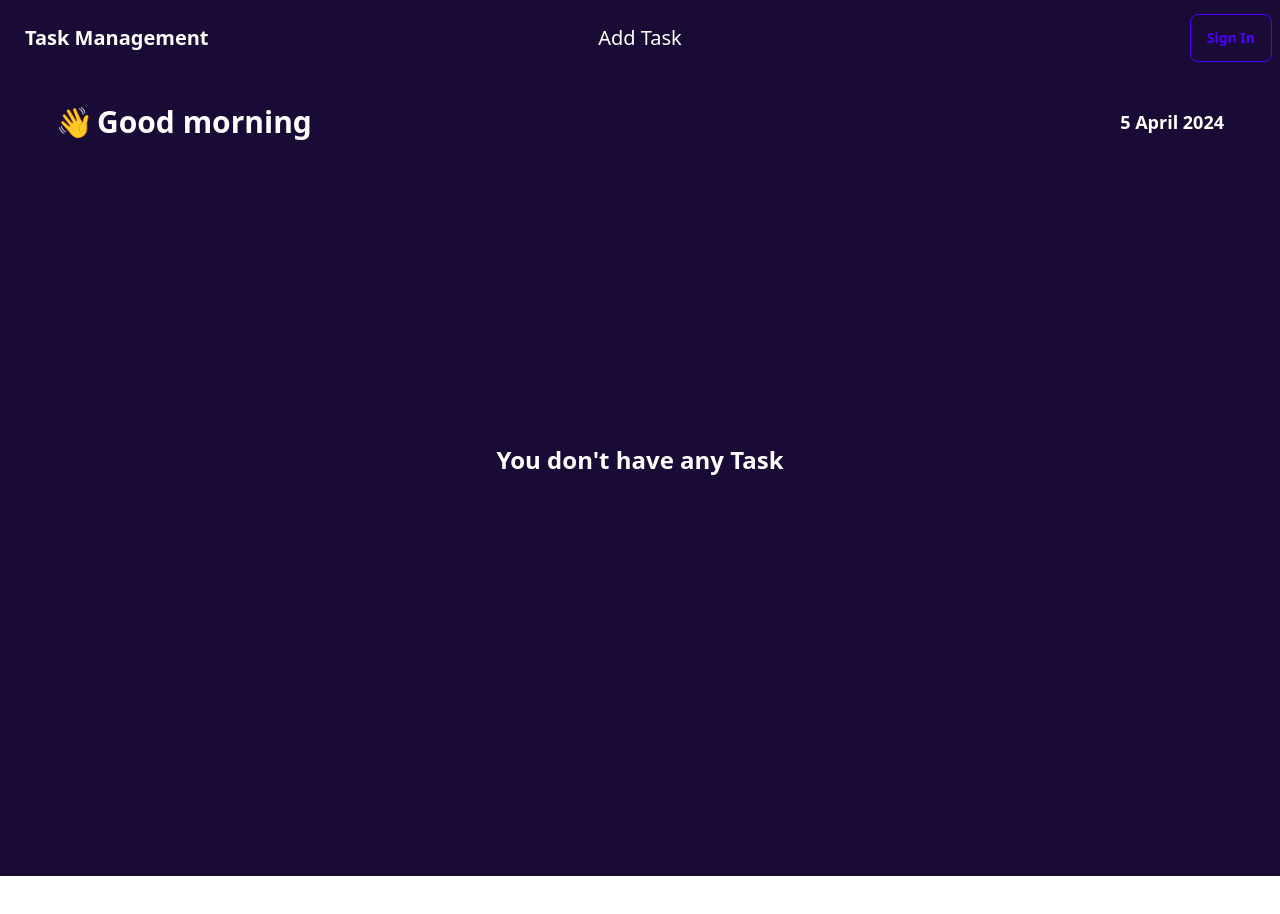
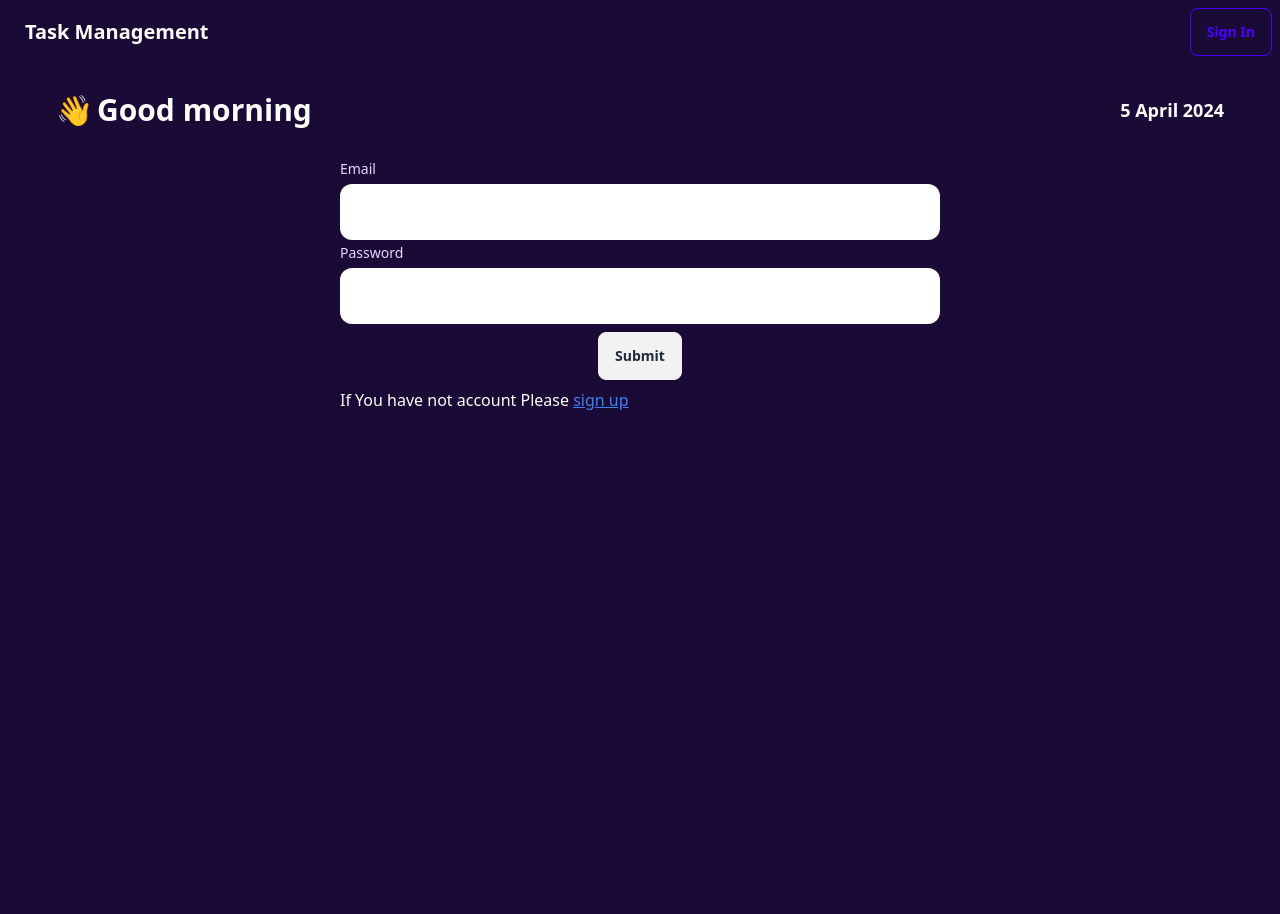
Before and after one commit to Ashik-Rahman100/Task-Management-Client, a React (Vite) app: page / in a window 1280 px wide. Shown: the top 914 px of the page. Before the commit the page ends 876 px from the top, so only its background shows below. Built offline with nearby package versions, Linux system fonts and the light colour scheme.

Commit message:
feature/signout: implement signout

```diff
--- a/src/components/Shared/Header.jsx
+++ b/src/components/Shared/Header.jsx
@@ -1,7 +1,20 @@
 import { Link, useNavigate } from "react-router-dom";
+import { getCookie, logout } from "../../utils/utils";
 
 export default function Header() {
   const navigate = useNavigate();
+
+  // Usage example
+  const accessToken = getCookie("accessToken");
+
+  // Now you can use the accessToken variable in your application
+  // console.log(accessToken);
+
+  const signOut = () => {
+    logout();
+    navigate("/signin");
+  };
+
   return (
     <div className="navbar bg-[#1a0a36] text-white">
       <div className="navbar-start">
@@ -26,17 +39,22 @@ export default function Header() {
             tabIndex={0}
             className="menu menu-sm dropdown-content mt-3 z-[1] p-2 shadow bg-[#1a0a36] text-white h-32 rounded-box w-52"
           >
+            {accessToken && (
               <li>
                 <a className="text-xl bold hover:bg-white hover:text-black">
                   Add Task
                 </a>
               </li>
+            )}
           </ul>
         </div>
-        <Link to="/" className="btn btn-ghost text-xl">Task Management</Link>
+        <Link to="/" className="btn btn-ghost text-xl">
+          Task Management
+        </Link>
       </div>
       <div className="navbar-center hidden lg:flex">
         <ul className="menu menu-horizontal px-1">
+          {accessToken && (
             <li>
               <a
                 className="text-xl bold hover:bg-white hover:text-black"
@@ -45,6 +63,7 @@ export default function Header() {
                 Add Task
               </a>
             </li>
+          )}
         </ul>
       </div>
       <div className="navbar-end ">
@@ -54,9 +73,21 @@ export default function Header() {
         </div> */}
         <div className="flex items-center space-x-2 ">
           {/* <RxPlus /> */}
+
+          {accessToken ? (
+            <button
+              onClick={() => signOut()}
+              className="btn btn-outline btn-primary text-white"
+            >
+              Sign Out
+            </button>
+          ) : (
             <Link to="/signin">
-            <button className= "btn btn-outline btn-primary text-white">Sign In</button>
+              <button className="btn btn-outline btn-primary text-white">
+                Sign In
+              </button>
             </Link>
+          )}
         </div>
       </div>
     </div>
--- a/src/pages/Home.jsx
+++ b/src/pages/Home.jsx
@@ -2,13 +2,12 @@ import { useContext } from "react";
 import AllTodos from "../components/AllTodos";
 import Greeting from "../components/ui/Greeting";
 import { DataContext } from "../context/DataContext";
-
-
+import { getCookie } from "../utils/utils";
+import SignIn from "./SignIn";
 
 export default function Home() {
-
-
-  const {data, setData} = useContext(DataContext)
+  const { data, setData } = useContext(DataContext);
+  const accessToken = getCookie("accessToken");
   return (
     <div className=" w-full relative min-h-screen pb-60 bg-[#1a0a36] ">
       <div className="max-w-[1300px] px-4">
@@ -17,7 +16,11 @@ export default function Home() {
           <Greeting />
 
           {/* display all todos */}
-          <AllTodos data = {data} setData={setData} />
+          {accessToken ? (
+            <AllTodos data={data} setData={setData} />
+          ) : (
+            <SignIn></SignIn>
+          )}
 
           {/* <div
             onClick={() => navigate("/addTodo")}
--- /dev/null
+++ b/src/utils/utils.js
@@ -0,0 +1,35 @@
+
+
+ // Function to retrieve the value of a cookie by its name
+export function getCookie(cookieName) {
+  const cookies = document.cookie.split(';');
+  for (let i = 0; i < cookies.length; i++) {
+    const cookie = cookies[i].trim();
+    // Check if this cookie contains the name we're looking for
+    if (cookie.startsWith(cookieName + '=')) {
+      // Return the value of the cookie
+      return cookie.substring(cookieName.length + 1);
+    }
+  }
+  // Return null if the cookie is not found
+  return null;
+}
+
+// Log out
+
+// Function to set the expiration of a cookie to delete it
+function deleteCookie(cookieName) {
+    document.cookie = cookieName + '=; expires=Thu, 01 Jan 1970 00:00:00 UTC; path=/;';
+  }
+
+  // Function to retrieve the value of a cookie by its name
+
+
+  // Logout function
+  export function logout() {
+
+    // Delete the access_token cookie
+    deleteCookie('accessToken');
+    // Perform other logout actions (e.g., redirecting to login page)
+
+  }
```
Lines whose indentation alone changed are shown as unchanged.
